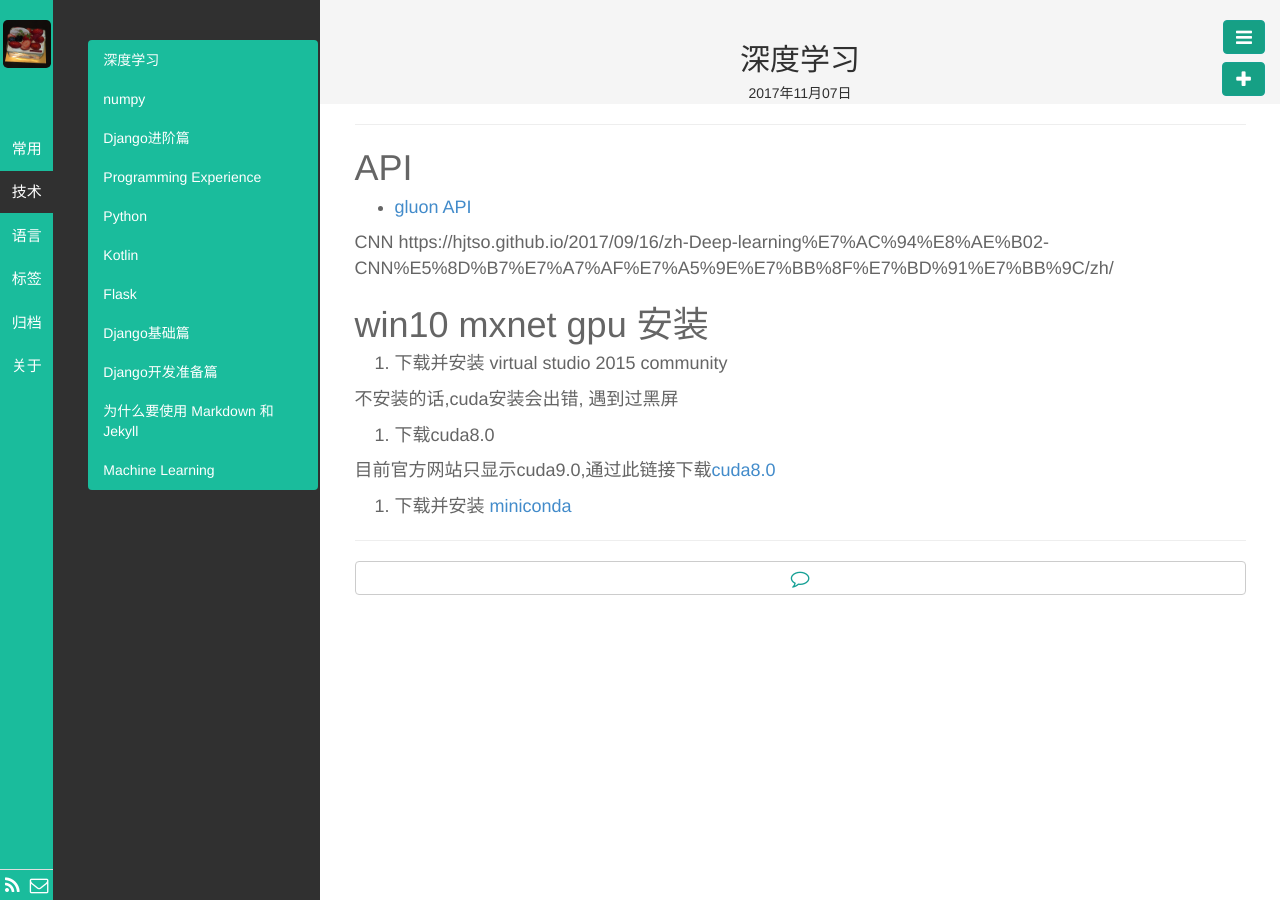
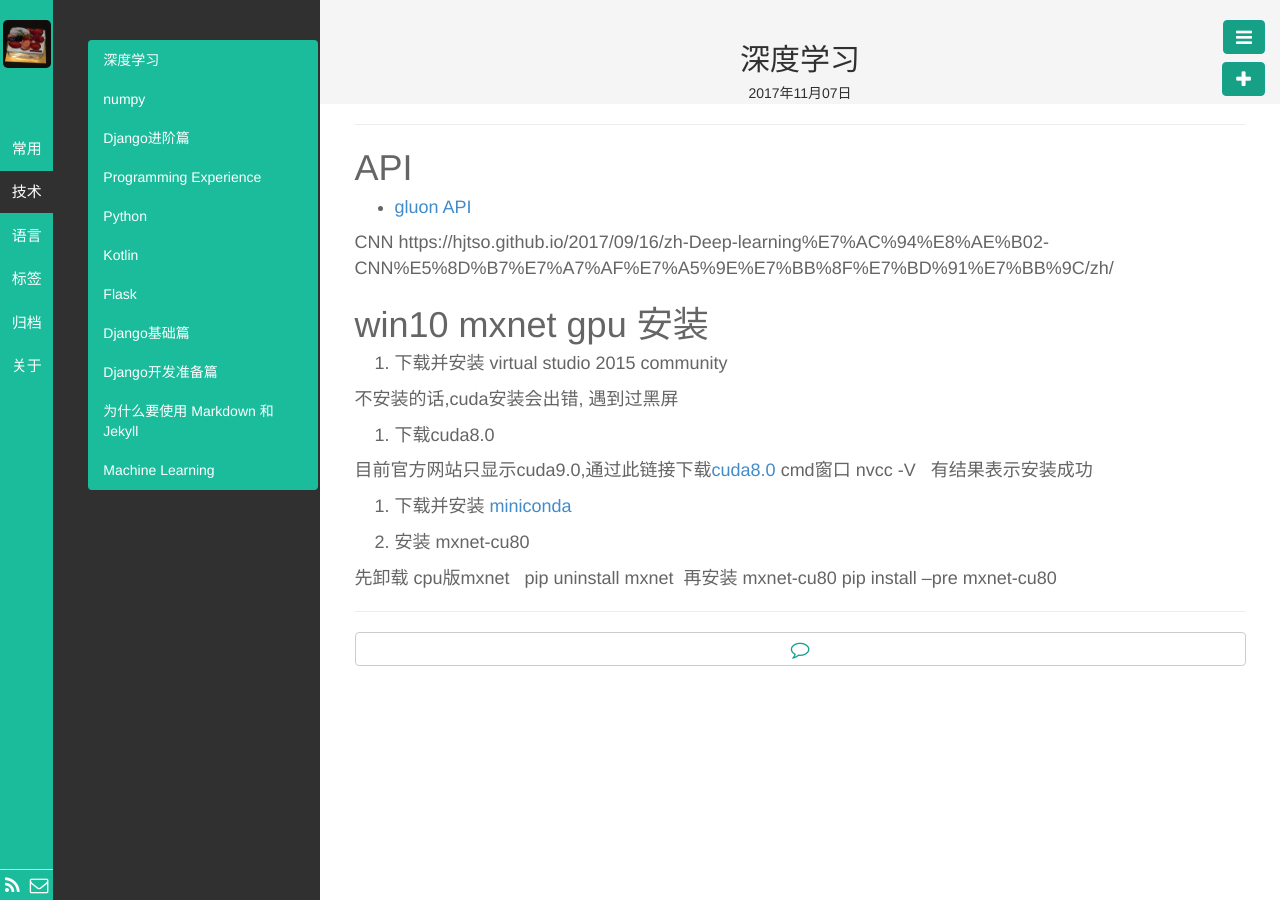
Before and after one commit to kyoyo/kyoyo.github.io, a Jekyll site: the page built from _posts/技術/2017-11-07-deep-learning.md, in a window 1280 px wide. Built offline with Jekyll 4.4.1, drawn with Linux system fonts in a browser that asks for light colours; Markdown is read by kramdown in place of the engine named in the settings.

Commit message:
Update 2017-11-07-deep-learning.md

```diff
--- a/_posts/技術/2017-11-07-deep-learning.md
+++ b/_posts/技術/2017-11-07-deep-learning.md
@@ -22,5 +22,11 @@ https://hjtso.github.io/2017/09/16/zh-Deep-learning%E7%AC%94%E8%AE%B02-CNN%E5%8D
 2. 下载cuda8.0
 
   目前官方网站只显示cuda9.0,通过此链接下载[cuda8.0](https://developer.nvidia.com/cuda-80-ga2-download-archive)
+  cmd窗口 nvcc -V   有结果表示安装成功
 
 3. 下载并安装 [miniconda](https://conda.io/miniconda.html)
+
+4. 安装 mxnet-cu80
+
+  先卸载 cpu版mxnet   pip uninstall mxnet
+  再安装 mxnet-cu80   pip install --pre mxnet-cu80
```
